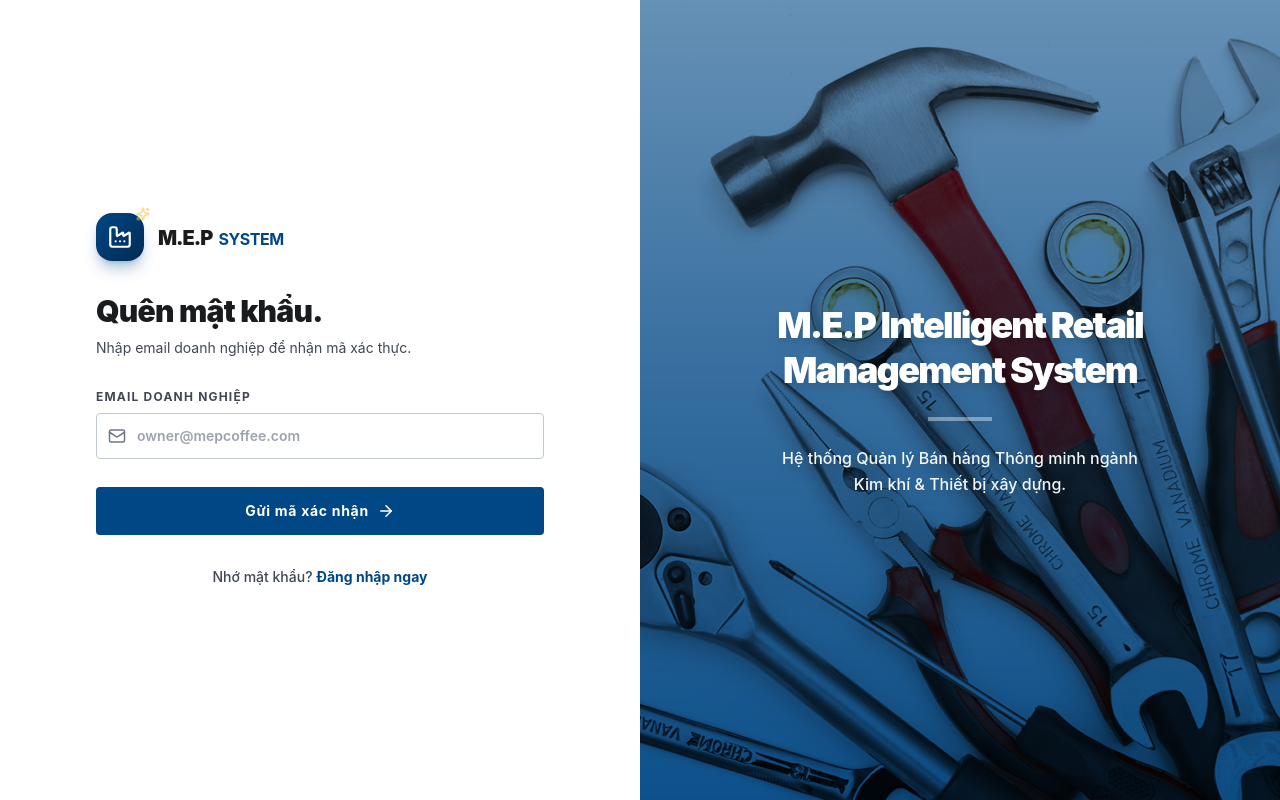
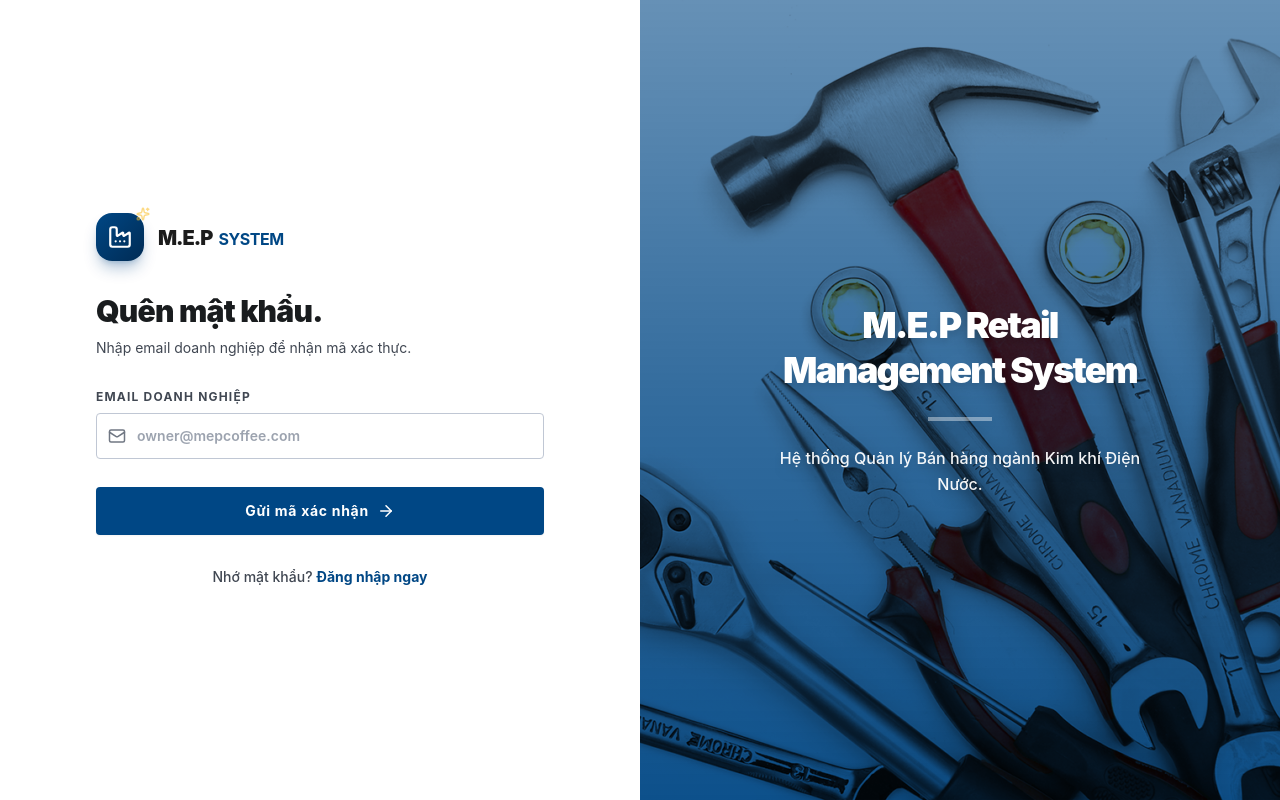
Before and after one commit to binhlethanh201/Metal-ERP, a React (Create React App) app: page /forgot-password in a window 1280 px wide. Built offline with nearby package versions, Linux system fonts and the light colour scheme.

Commit message:
modifier landingpage and auth page

```diff
--- a/src/pages/LandingPage.jsx
+++ b/src/pages/LandingPage.jsx
@@ -41,7 +41,7 @@ const LandingPage = () => {
     {
       title: 'Dự báo Nhu cầu bằng AI',
       description:
-        'Tích hợp mô hình dữ liệu thông minh phân tích chu kỳ bán hàng để dự đoán xu hướng biến động giá và sức mua vật tư.',
+        'Tích hợp mô hình dữ liệu phân tích chu kỳ bán hàng để dự đoán xu hướng biến động giá và sức mua vật tư.',
       icon: BarChart3,
     },
     {
@@ -96,7 +96,7 @@ const LandingPage = () => {
               <div className="space-y-6 text-left lg:col-span-6">
                 <div className="inline-flex items-center gap-2 rounded-lg border border-blue-200 bg-blue-50 px-3 py-1 text-[10px] font-bold uppercase tracking-wider text-[#004785] shadow-sm dark:border-blue-800 dark:bg-blue-950/30">
                   <Sparkles size={14} className="fill-amber-500 text-amber-500" />
-                  Phiên bản nền tảng quản trị thông minh 2026
+                  Phiên bản nền tảng quản trị 2026
                 </div>
 
                 <h1 className="text-3xl font-bold leading-tight tracking-tight text-slate-900 md:text-5xl md:leading-[1.12] dark:text-[#e5e5e5]">
--- a/src/pages/auth/ForgotPasswordPage.jsx
+++ b/src/pages/auth/ForgotPasswordPage.jsx
@@ -67,11 +67,11 @@ const ForgotPasswordPage = () => {
         <div className="absolute inset-0 bg-gradient-to-t from-primary/95 via-primary/80 to-primary/60 mix-blend-multiply" />
         <div className="relative z-10 max-w-md px-8 text-center text-white drop-shadow-lg">
           <h2 className="mb-6 text-4xl font-black leading-tight tracking-tighter">
-            M.E.P Intelligent Retail Management System
+            M.E.P Retail Management System
           </h2>
           <div className="mx-auto mb-6 h-1 w-16 bg-white/40" />
           <p className="text-base font-medium leading-relaxed text-white/95">
-            Hệ thống Quản lý Bán hàng Thông minh ngành Kim khí & Thiết bị xây dựng.
+            Hệ thống Quản lý Bán hàng ngành Kim khí Điện Nước.
           </p>
         </div>
       </div>
--- a/src/pages/auth/LoginPage.jsx
+++ b/src/pages/auth/LoginPage.jsx
@@ -81,11 +81,11 @@ const LoginPage = () => {
         <div className="absolute inset-0 bg-gradient-to-t from-primary/95 via-primary/80 to-primary/60 mix-blend-multiply" />
         <div className="relative z-10 max-w-md px-8 text-center text-white drop-shadow-lg">
           <h2 className="mb-6 text-4xl font-black leading-tight tracking-tighter">
-            M.E.P Intelligent Retail Management System
+            M.E.P Retail Management System
           </h2>
           <div className="mx-auto mb-6 h-1 w-16 bg-white/40" />
           <p className="text-base font-medium leading-relaxed text-white/95">
-            Hệ thống Quản lý Bán hàng Thông minh ngành Kim khí Điện Nước.
+            Hệ thống Quản lý Bán hàng ngành Kim khí Điện Nước.
           </p>
         </div>
       </div>
--- a/src/pages/auth/RegisterPage.jsx
+++ b/src/pages/auth/RegisterPage.jsx
@@ -71,11 +71,11 @@ const RegisterPage = () => {
         <div className="absolute inset-0 bg-gradient-to-t from-primary/95 via-primary/80 to-primary/60 mix-blend-multiply" />
         <div className="relative z-10 max-w-md px-8 text-center text-white drop-shadow-lg">
           <h2 className="mb-6 text-4xl font-black leading-tight tracking-tighter">
-            M.E.P Intelligent Retail Management System
+            M.E.P Retail Management System
           </h2>
           <div className="mx-auto mb-6 h-1 w-16 bg-white/40" />
           <p className="text-base font-medium leading-relaxed text-white/95">
-            Hệ thống Quản lý Bán hàng Thông minh ngành Kim khí & Thiết bị xây dựng.
+            Hệ thống Quản lý Bán hàng ngành Kim khí Điện Nước.
           </p>
         </div>
       </div>
```
